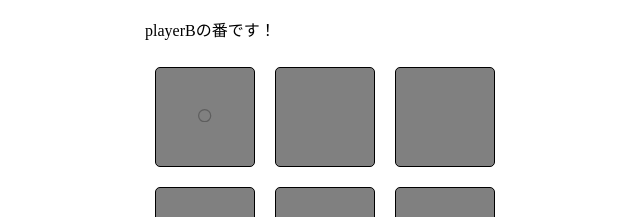
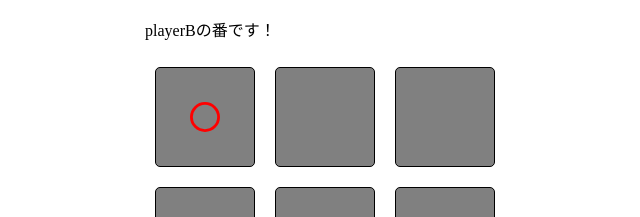
Before and after one commit to reo867/TFGame, a Next.js app: page / in a window 1280 px wide. Both pictures are taken after a click on the button 520 px from the left and 328 px from the top of the page. Shown: the part 211-428 px from the top of the page, without its empty margins (315-955 px from the left). Built offline with nearby package versions, Linux system fonts and the light colour scheme.

Commit message:
レイアウトの修正

```diff
--- a/app/component/button.module.css
+++ b/app/component/button.module.css
@@ -4,7 +4,7 @@
 }
 .botan {
   background: gray;
-  padding: 10px;
+  padding: 34px;
   border-radius: 5px;
   border: 1px solid black;
   cursor: pointer;
@@ -19,5 +19,8 @@
   background: red;
 } */
 .tyousei {
-  margin: 5px;
+  /* display: block;
+  height: 30px;
+  padding: 40px; */
+
 }
--- a/app/component/button.tsx
+++ b/app/component/button.tsx
@@ -3,14 +3,16 @@ import { ReactElement, useState, useRef } from "react";
 import styles from "./button.module.css";
 import { FaRegCircle } from "react-icons/fa6"
 import { RxCross1 } from "react-icons/rx";
+// import { IconContext } from 'react-icons'
 interface ButtonProps {
   team: boolean;
   changeName: (newValue: boolean) => void;
   // team: str
   // ing | boolean;
 }
-const iconMaru = <FaRegCircle/>
-const iconBatsu = <RxCross1 />
+const iconMaru = <FaRegCircle color="#ff0000" size="30"/>
+
+const iconBatsu = <RxCross1 color="#0000ff" size="30"/>
 const Button = (props:ButtonProps) => {
   // console.log(team);
   let newValue: string | boolean = "";
@@ -38,10 +40,11 @@ const Button = (props:ButtonProps) => {
     // console.log(marubatsu);
       return (
         <>
+    {/* <IconContext.Provider value={{color:'#ff0000', size: '10px'}}> */}
           <button onClick={shiraberu} className={styles.botan} disabled={isButton.current}>
                 <span className={styles.tyousei}>{marubatsu}</span>
           </button>
-
+    {/* </IconContext.Provider> */}
         </>
       );
     };
```
